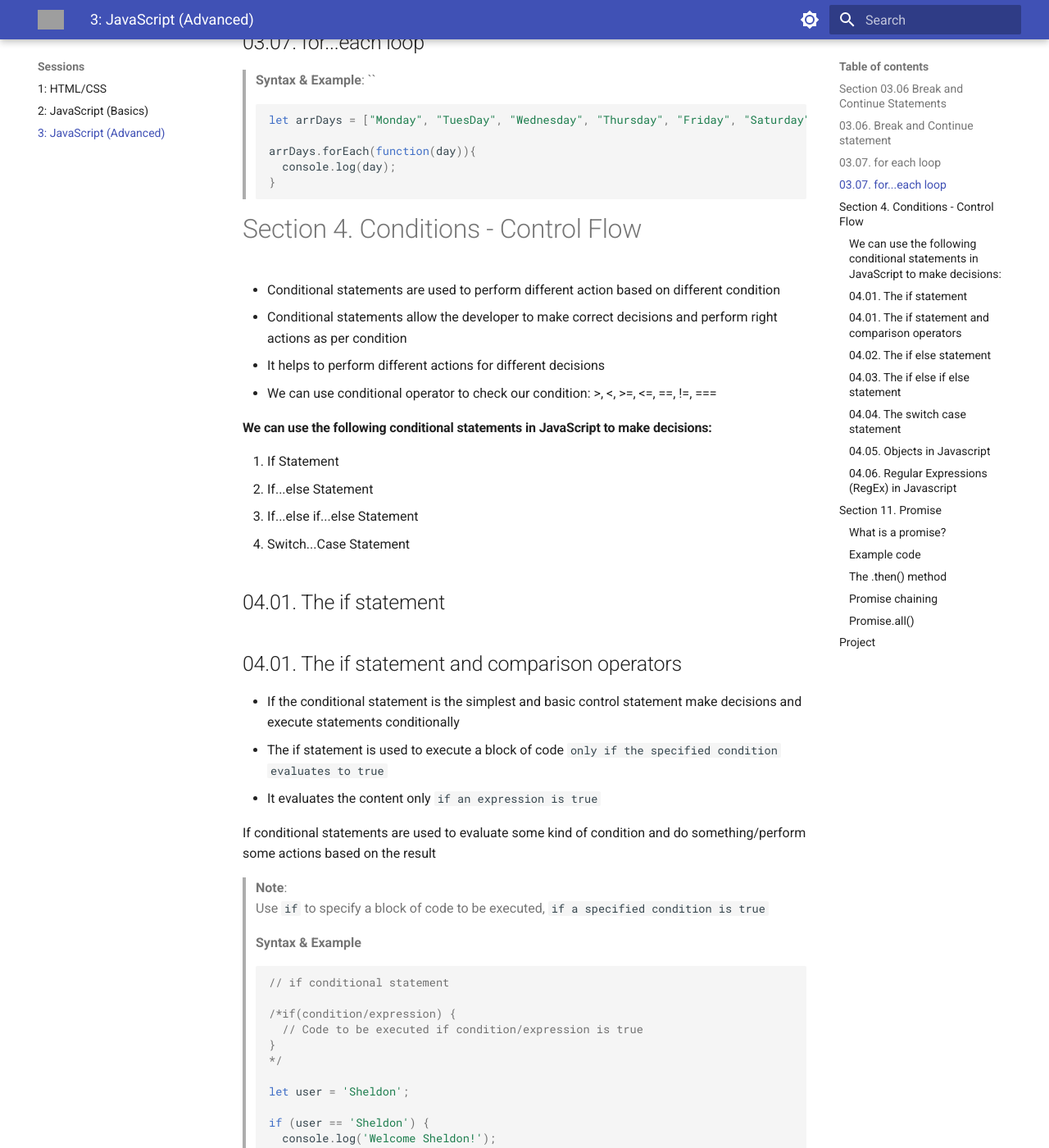
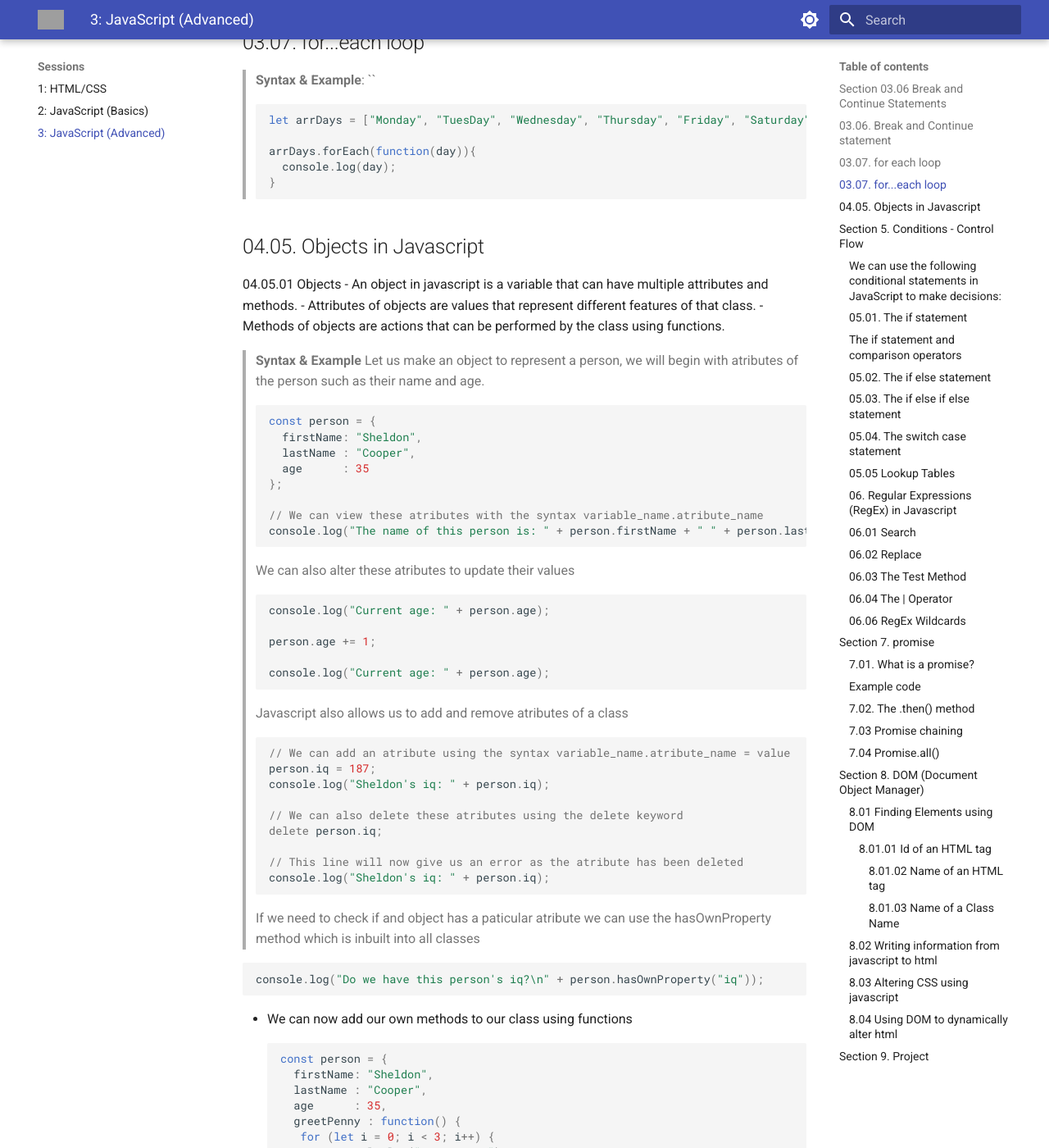
Before and after one commit to acmbpdc/coding-bootcamp-2022, an MkDocs documentation site: the page built from docs/03-JavaScript-2/README.md, in a window 1280 px wide and 1400 px high, scrolled down 2271 px. Shown: the whole window at 82% size. Built offline with MkDocs 1.6.1 and Material for MkDocs 9.7.7, drawn with Linux system fonts in a browser that asks for light colours; some of the changed text lies outside the part shown; grey boxes are pictures that could not be loaded.

Commit message:
Re: Changes (#16)

````diff
--- a/docs/03-JavaScript-2/README.md
+++ b/docs/03-JavaScript-2/README.md
@@ -102,8 +102,76 @@ arrDays.forEach(function(day)){
 
 ```
 
+04.05. Objects in  Javascript
+---------------------
+04.05.01 Objects
+- An object in javascript is a variable that can have multiple attributes and methods.
+- Attributes of objects are values that represent different features of that  class.
+- Methods of objects are actions that can be performed by the class using functions.
 
-Section 4. Conditions - Control Flow
+> **Syntax & Example**
+> Let us make an object to represent a person, we will begin with atributes of the person such as their name and age.
+```javascript
+const person = {
+  firstName: "Sheldon",
+  lastName : "Cooper",
+  age      : 35
+};
+
+// We can view these atributes with the syntax variable_name.atribute_name
+console.log("The name of this person is: " + person.firstName + " " + person.lastName);
+```
+
+> We can also alter these atributes to update their values
+```javascript
+console.log("Current age: " + person.age);
+
+person.age += 1;
+
+console.log("Current age: " + person.age);
+```
+
+> Javascript also allows us to add and remove atributes of a class
+```javascript
+// We can add an atribute using the syntax variable_name.atribute_name = value
+person.iq = 187;
+console.log("Sheldon's iq: " + person.iq);
+
+// We can also delete these atributes using the delete keyword
+delete person.iq;
+
+// This line will now give us an error as the atribute has been deleted
+console.log("Sheldon's iq: " + person.iq);
+```
+> If we need to check if and object has a paticular atribute we can use the hasOwnProperty method which is inbuilt into all classes
+
+```javascript
+console.log("Do we have this person's iq?\n" + person.hasOwnProperty("iq"));
+```
+
+
+- We can now add our own methods to our class using functions
+```javascript
+const person = {
+  firstName: "Sheldon",
+  lastName : "Cooper",
+  age      : 35,
+  greetPenny : function() {
+   for (let i = 0; i < 3; i++) {
+        console.log("Hey Penny!");
+    }
+  }
+};
+
+person.greetPenny(); // This calls the method greetPenny
+```
+
+<p align="center">
+  <img src="assets/images/hello_penny.jpeg" alt="JavaScript logo" title="JavaScript tutorial" width="400" />
+</p>
+
+
+Section 5. Conditions - Control Flow
 =====================
 
 - Conditional statements are used to perform different action based on different condition
@@ -118,9 +186,9 @@ Section 4. Conditions - Control Flow
 3. If...else if...else Statement
 4. Switch...Case Statement
 
-04.01. The if statement
+05.01. The if statement
 ---------------------
-04.01. The if statement and comparison operators
+ The if statement and comparison operators
 ---------------------
 
 - If the conditional statement is the simplest and basic control statement make decisions and execute statements conditionally
@@ -177,7 +245,7 @@ if(currentHours >=6 && currentHours < 12) {
 }
 ```
 
-04.02. The if else statement
+05.02. The if else statement
 ---------------------
 
 - The JavaScript `if...else statement` is used to execute the code `weather condition is true or false`
@@ -234,7 +302,7 @@ if(currentHours < 12) {
 }
 ```
 
-04.03. The if else if else statement
+05.03. The if else if else statement
 ---------------------
 
 - The `if...else if...else` a special statement that is used to `combine multiple if...else statements`
@@ -294,7 +362,7 @@ if(currentHours >=6 && currentHours< 12) {
 }
 ```
 
-04.04. The switch case statement
+05.04. The switch case statement
 ---------------------
 
 - The switch...case statement is alternative to an if...else if...else statement, both do almost the same thing
@@ -416,77 +484,11 @@ console.log(`Today is ${currentDay}!`);
   <img src="assets/images/bazinga.png" alt="JavaScript logo" title="JavaScript tutorial" width="400" />
 </p>
 
-04.05. Objects in  Javascript
----------------------
-04.05.01 Objects
-- An object in javascript is a variable that can have multiple attributes and methods.
-- Attributes of objects are values that represent different features of that  class.
-- Methods of objects are actions that can be performed by the class using functions.
-
-> **Syntax & Example**
-> Let us make an object to represent a person, we will begin with atributes of the person such as their name and age.
-```javascript
-const person = {
-  firstName: "Sheldon",
-  lastName : "Cooper",
-  age      : 35
-};
-
-// We can view these atributes with the syntax variable_name.atribute_name
-console.log("The name of this person is: " + person.firstName + " " + person.lastName);
-```
-
-> We can also alter these atributes to update their values
-```javascript
-console.log("Current age: " + person.age);
-
-person.age += 1;
-
-console.log("Current age: " + person.age);
-```
-
-> Javascript also allows us to add and remove atributes of a class
-```javascript
-// We can add an atribute using the syntax variable_name.atribute_name = value
-person.iq = 187;
-console.log("Sheldon's iq: " + person.iq);
-
-// We can also delete these atributes using the delete keyword
-delete person.iq;
-
-// This line will now give us an error as the atribute has been deleted
-console.log("Sheldon's iq: " + person.iq);
-```
-> If we need to check if and object has a paticular atribute we can use the hasOwnProperty method which is inbuilt into all classes
-
-```javascript
-console.log("Do we have this person's iq?\n" + person.hasOwnProperty("iq"));
-```
 
 
-- We can now add our own methods to our class using functions
-```javascript
-const person = {
-  firstName: "Sheldon",
-  lastName : "Cooper",
-  age      : 35,
-  greetPenny : function() {
-   for (let i = 0; i < 3; i++) {
-        console.log("Hey Penny!");
-    }
-  }
-};
 
-person.greetPenny(); // This calls the method greetPenny
-```
-
-<p align="center">
-  <img src="assets/images/hello_penny.jpeg" alt="JavaScript logo" title="JavaScript tutorial" width="400" />
-</p>
-
-
-04.05.02 Lookup Tables
-
+05.05 Lookup Tables
+---------------------
 > In javascript, we can use objects to create a lookup or mapping between different values.
 > A lookup is a variable that maps an input value to a paticular output value.
 
@@ -497,7 +499,8 @@ var mobile_number_lookup = {"Penny":58538902, "Raj" : 98745689, "Sheldon" : 7890
 // To get the corresponding mobile number from a name we use the syntax variable[input value]
 console.log("Raj's number is: ", mobile_number_lookup["Raj");
 ```
-04.05.03 Object Freeze
+05.07 Object Freeze
+---------------------
 > If we want to prevent our object or lookuptable from having any future changes, we make use of the Object.freeze function.
 ```javascript
 const person = {
@@ -519,12 +522,13 @@ console.log(person.age);
 ```
 
 
-04.06. Regular Expressions (RegEx) in  Javascript
+06. Regular Expressions (RegEx) in  Javascript
 ---------------------
 
 > Regular Expressions is a type of format for strings that allows you to easily find and replace characters as you like.
 
-04.06.01 Search
+06.01 Search
+---------------------
 > The search method allows us to get the index of the substring in the text.
 > Note that this search is regardless of case sensitivity.
 
@@ -534,7 +538,8 @@ var text = "Big Bang Theory";
 console.log(text.search(/Theory/i));
 ```
 
-04.06.02 Replace
+06.02 Replace
+---------------------
 > The replace method allows us to replace a substring with any string of our choice.
 
 ```javascript
@@ -543,7 +548,8 @@ var text = "Big Bang Theory";
 console.log(text.replace(/Big/i, "Massive"));
 ```
 
-04.06.03 The Test Method
+06.03 The Test Method
+---------------------
 > This checks if the substring contains a string that meets the following criteria.
 ```javascript
 var expression = /Season 1/ // this expression will return true for all strings with the term Season 1
@@ -552,7 +558,8 @@ console.log(expression.test("Season 1 Episode 12"));
 console.log(expression.test("Season 2 Episode 12"));
 ```
 
-04.06.04 The | Operator
+06.04 The | Operator
+---------------------
 > This operator searches for any of the alternatives provided by the user
 ```javascript
 var expression = /Season 1|Season 2/g // this expression will return true for all strings with Season 1 or Season 2
@@ -561,7 +568,8 @@ console.log(expression.test("Season 1 Episode 12"));
 console.log(expression.test("Season 2 Episode 12"));
 console.log(expression.test("Season 3 Episode 12"));
 ```
-04.06.05 The Match Function
+06.05 The Match Function
+---------------------
 > This returns all instances where a substring matching the regex expression is found.
 ```javascript
 var text = "Big Bang Theory";
@@ -569,7 +577,8 @@ var text = "Big Bang Theory";
 console.log(text.match(/Big/g));
 ```
 
-04.06.06 RegEx Wildcards
+06.06 RegEx Wildcards
+---------------------
 > Wildcards are placeholders that can represent multiple characters in a string.
 
 * \d represents numbers
@@ -586,10 +595,11 @@ console.log(expression.test("xy"));
 console.log(expression.test("1"));
 ```
 
-Section 11. Promise
+Section 7. promise
 =====================
 
-## What is a promise?
+## 7.01. What is a promise?
+
 
 Why is a JavaScript ES6 `promise` called a 'promise'? Here is a snippet from the *Oxford Dictionary of English* definition of 'promise':
 
@@ -665,7 +675,7 @@ Listing 1. Asynchronous `XMLHttpRequest` (and `fetch` alternative) using a promi
 The `fetchJSON()` function in Listing 1 returns a `promise` that resolves to a value converted from JSON data received from a remote API end point. The alternative version of `fetchJSON()` (commented out here) uses a more modern browser function that natively returns a promise.
 
 
-## The .then() method
+## 7.02. The .then() method
 
 A promise exposes a `.then()` method through which you can obtain its fulfilled value or an error value in the case the promise was rejected:
 
@@ -727,7 +737,7 @@ console.log('after promise');
 // oops
 ```
 
-## Promise chaining
+## 7.03 Promise chaining
 
 It is important to understand that the `.then()` method returns a new promise that resolves to the return value of `onFulfilled` (if specified) in case of the 'happy' scenario or the return value of `onRejected()` (if specified) in case of an error. If the return value of these functions is a plain JavaScript value, the new promise is immediately fulfilled with that value. If the return value is yet another promise then the outcome is determined by the inner promise, once settled. If the function does not return a value, the new promise is immediately fulfilled with the value `undefined`.
 
@@ -782,12 +792,133 @@ promise
   .then(console.log); // -> "good"
 ```
 
-## Promise.all()
+## 7.04 Promise.all()
 
 There may be situations where you want to execute multiple promises in parallel and wait until all promises are resolved. Of course, these promises must not be interdependent (i.e. a promise must not depend on the result of another promise running in parallel). The `Promise.all()` method accepts an array (or more precisely, an _iterable_) of promises. It return a new promise that is resolved when all promises in the array are resolved, or rejected as soon as one of the promises in the array is rejected.
 
 The fulfilled value of the new promise is an array of fulfilled values of the individual promises passed to `Promise.all()`, in the same order.
 
-Project
+Section 8. DOM (Document Object Manager)
+========================================
+
+DOM is a system which allows javascript to interact with the html of a webpage. The elements are stored in a type of tree structure that represents the HTML format. Below we can see a visualization of what this looks like.
+
+<p align="center">
+  <img src="assets/images/htmltree.jpeg" alt="htmltree" title="htmltree" width="500" />
+</p>
+
+As we can see, the tree begins with an element called document. This is actually an inbuilt object that javascript gives us. It serves as a starting point from which we can access it's many methods and attributes that allow us to interact with the webpage.
+## 8.01 Finding Elements using DOM
+
+To find an element using DOM, we need an identifier to understand which element we are looking for. Below are examples of HTML and javascript code using different identifiers. First see what the raw html looks like in codepen and then add the javascript later to see the difference.
+
+### 8.01.01 Id of an HTML tag
+Html code
+```
+<html>
+<body>
+<p id="demo"> Who is smart?</p>
+</body>
+</html>
+```
+JS code
+```
+document.getElementById("demo").innerHTML = "Sheldon is smart!";
+```
+
+#### 8.01.02 Name of an HTML tag
+Html code
+```
+<html>
+<body>
+<p id="demo"> Who is smart?</p>
+</body>
+</html>
+```
+JS code
+```
+const element = document.getElementsByTagName("p");
+
+document.getElementById("demo").innerHTML = 'The question is: ' + element[0].innerHTML;
+```
+
+#### 8.01.03 Name of a Class Name
+Html code
+```
+<html>
+<body>
+<p class="intro"> Who is smart?</p>
+</body>
+</html>
+```
+JS code
+```
+const element = document.getElementsByClassName("intro");
+
+document.getElementById("demo").innerHTML = 'The question is: ' + element[0].innerHTML;
+```
+
+## 8.02 Writing information from javascript to html
+In some cases we might want javascript to simply paste information onto the page. For this we can use the document.write() function.
+```
+<html>
+<body>
+
+<p>The date and time is</p>
+
+<script>
+document.write(Date()); // Date() returns the current date and time
+</script>
+</body>
+</html>
+```
+
+## 8.03 Altering CSS using javascript
+We use the .style attribute of the document object to edit the css code. Here we take the following steps to change the color of the text
+
+> 1. Get the HTML tag using document.getElementById
+> 2. Get the CSS of this tag from the style attribute.
+> 3. In the CSS attribute get the color attribute.
+> 4. Set this value to "green".
+
+HTML code
+```
+<html>
+<body>
+<p id="p2">This text can change color.</p>
+</body>
+</html>
+```
+JS code
+```
+document.getElementById("p2").style.color = "green";
+```
+
+## 8.04 Using DOM to dynamically alter html
+Changing simple text using DOM is well and good, but how can we use the more powerful aspects of JS such as loops to edit HTML in a dynamic way? To demonstrate this type of behavior we will show you some simple code to use a loop that constantly moves a paragraph across the screen.
+
+HTML code
+```
+<html>
+<body>
+<p id="p3" style = "position: absolute;top : 100px;">This text is moving across the screen.</p>
+
+</body>
+</html>
+```
+
+JS code
+The setTimeout function is a simple function that waits a set amount of milliseconds before executing some code.
+If we run this with i * 10 timeout the it will wait in intervals of 0, 10, 20 and so on before executing the code. This will allow us to see the text move across the screen instead of the loop running faster than we can comprehend it.
+```
+for (let i = 0; i < 1000; i += 0.5) {
+  setTimeout(function () {
+        document.getElementById("p3").style.left = i + "px";
+    }, i * 100);
+}
+```
+
+Section 9. Project
 =====================
+
 [Click here](https://anuragkj.github.io/JS_Project/) for a simple project made by the concepts we learnt till now. Try making more!!
````
Also changed, not shown: other parts of docs/03-JavaScript-2/README.md (+3 -3 lines), docs/03-JavaScript-2/assets/images/htmltree.jpeg (added).
